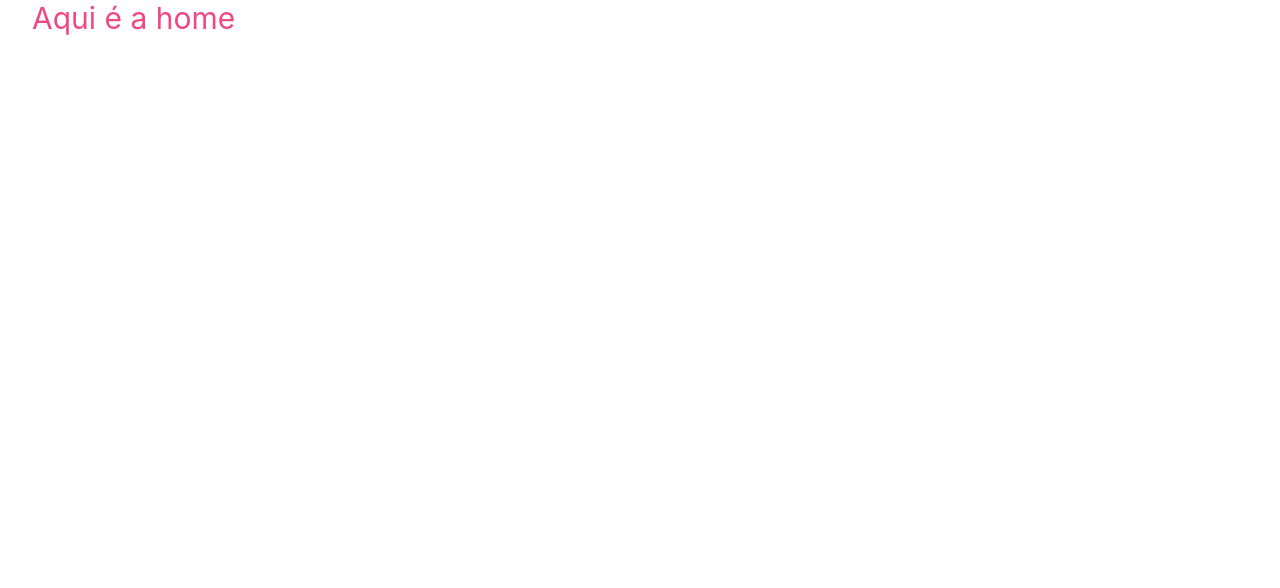
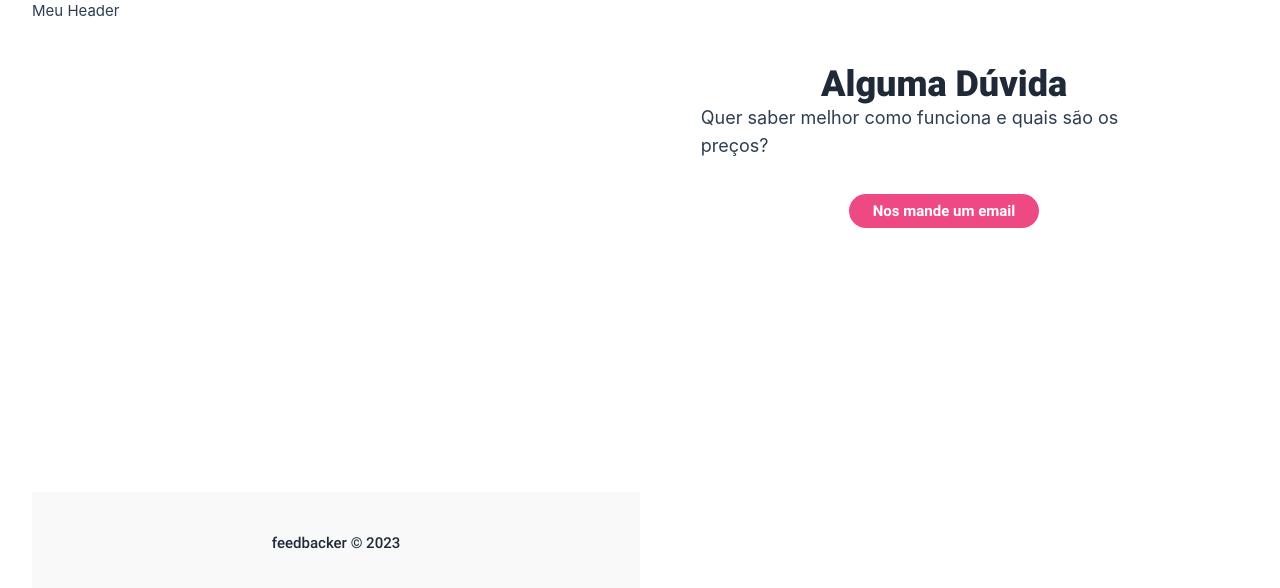
Before and after one commit to vitorAzevedo09/treinamento-vue-3, a Vue app in the folder dashboard/: page / in a window 1280 px wide. Shown: the top 588 px of the page. Built offline with nearby package versions, Linux system fonts and the light colour scheme.

Commit message:
Added to Home CustomHeader, Contact and footer

```diff
--- /dev/null
+++ b/dashboard/src/views/Home/Contact.vue
@@ -0,0 +1,17 @@
+<template>
+  <div class="flex justify-center w-full">
+    <div class="flex flex-col items-center w-4/5 max-w-6xl my-16">
+      <h1 class="text-4xl font-black text-center text-gray-800">
+        Alguma Dúvida
+      </h1>
+      <p class="text-lg">
+        Quer saber melhor como funciona e quais são os preços?
+      </p>
+      <div class="mt-10">
+        <a href="mail:to" class="px-6 py-2 mt-10 font-bold text-white rounded-full bg-brand-main focus:outline-none">
+          Nos mande um email
+        </a>
+      </div>
+    </div>
+  </div>
+</template>
--- /dev/null
+++ b/dashboard/src/views/Home/CustomHeader.vue
@@ -0,0 +1,3 @@
+<template>
+  <h1>Meu Header</h1>
+</template>
--- a/dashboard/src/views/Home/index.vue
+++ b/dashboard/src/views/Home/index.vue
@@ -1,9 +1,41 @@
 <template>
-  <h1 class="text-3xl text-brand-main">Aqui é a home</h1>
+  <custom-header @create-account="handleAccountCreate" @login="handleLogin"></custom-header>
+  <contact></contact>
+  <div class="flex justify-center py-10 bg-brand-gray">
+    <p class="font-medium text-center text-gray-800">feedbacker © 2023</p>
+  </div>
 </template>
 
 <script>
+import { onMounted } from 'vue'
+import { useRouter } from 'vue-router'
+import CustomHeader from './CustomHeader.vue'
+import Contact from './Contact.vue'
 export default {
+  components: { CustomHeader, Contact },
+  setup() {
 
+    const router = useRouter();
+
+    onMounted(() => {
+      const token = window.localStorage.getItem("token")
+      if (token) {
+        router.push({ name: 'Feedbacks' })
+      }
+    })
+
+    function handleLogin() {
+
+    }
+
+    function handleAccountCreate() {
+
+    }
+
+    return {
+      handleLogin,
+      handleAccountCreate
+    }
+  }
 }
 </script>
```
Also changed, not shown: dashboard/src/assets/images/blue_balloons.png (added), dashboard/src/assets/images/logo_white.png (added).
